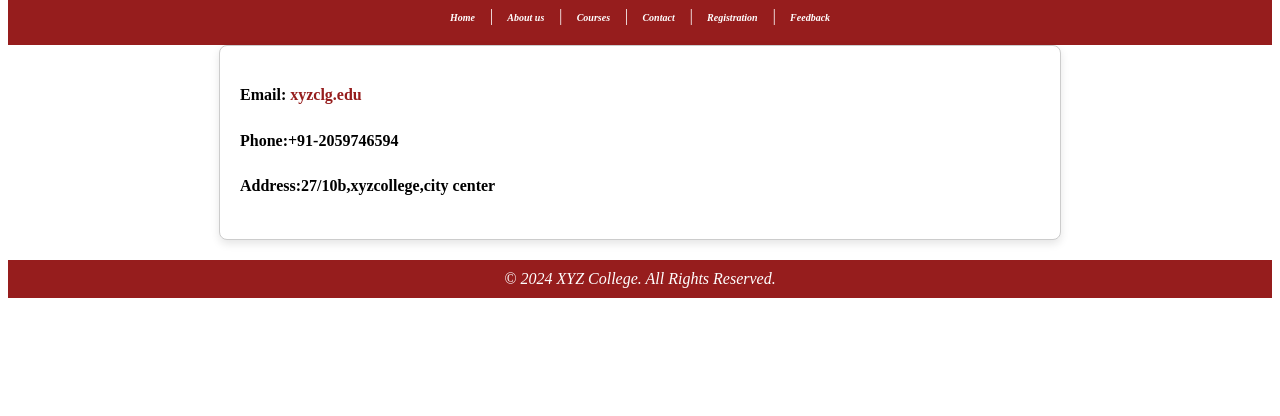
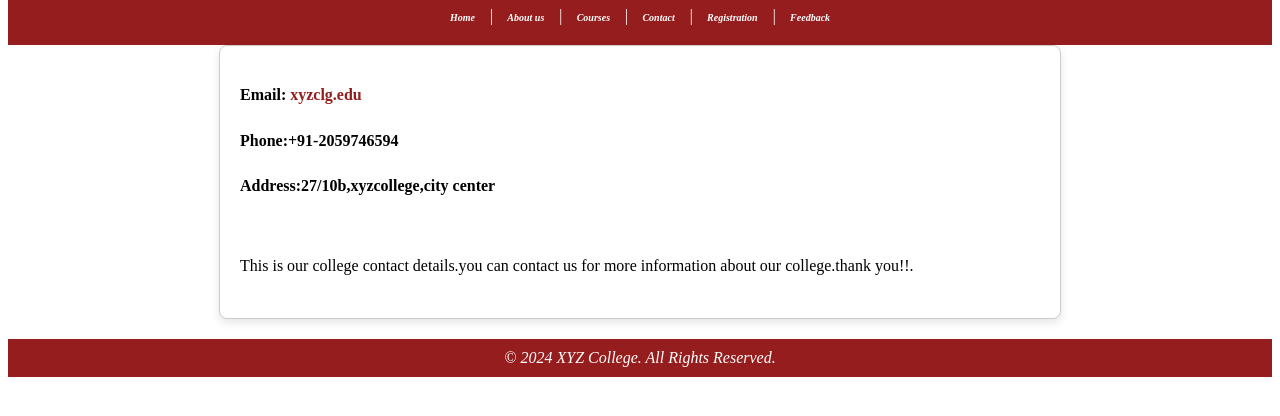
Before and after one commit to Arthithandavarayan/HTML-COLLEGE-WEBSITE, a plain HTML site: page contact.html in a window 1280 px wide. Shown: the part 168-584 px from the top of the page. Drawn offline with Linux system fonts and the light colour scheme.

Commit message:
first commit

```diff
--- a/contact.html
+++ b/contact.html
@@ -136,7 +136,8 @@
         <main>
             <P><strong> Email: <a href="mailto:xyzclg.edu">xyzclg.edu</a></strong></P>
             <p><strong>Phone:+91-2059746594</strong></p>
-            <p><strong>Address:27/10b,xyzcollege,city center</strong></p>
+            <p><strong>Address:27/10b,xyzcollege,city center</strong></p><br>
+            <p>This is our college contact details.you can contact us for more information about our college.thank you!!. </p>
         </main>
     <footer><p>&copy; 2024 XYZ College. All Rights Reserved.</p></footer><br><br><br><br>
 
```
